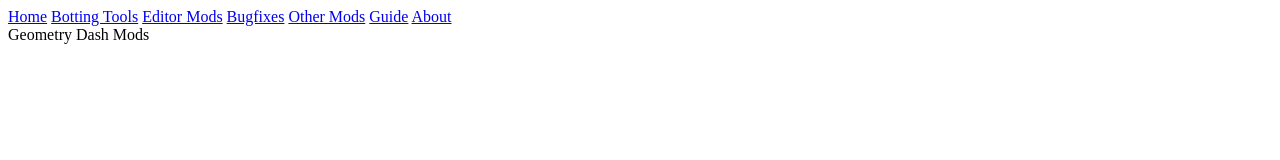
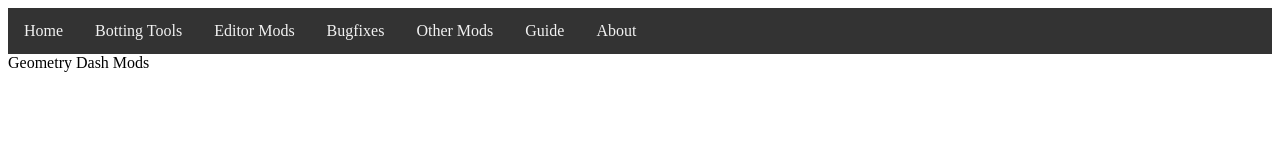
Before and after one commit to KontrollFreek/geometrydashmods.github.io, a plain HTML site: page index.html in a window 1280 px wide. Drawn offline with Linux system fonts and the light colour scheme.

Commit message:
Update styles.css
updated

```diff
--- a/styles.css
+++ b/styles.css
@@ -1,9 +1,9 @@
-.leftside {
+.navigation-links {
     overflow: hidden;
     background-color: #333;
 }
 
-.leftside a {
+.navigation-links a {
     float: left;
     display: block;
     color: #f2f2f2;
@@ -12,7 +12,7 @@
     text-decoration: none;
 }
 
-.leftside a:hover {
+.navigation-links a:hover {
     background-color: #ddd;
     color: black;
 }
```
